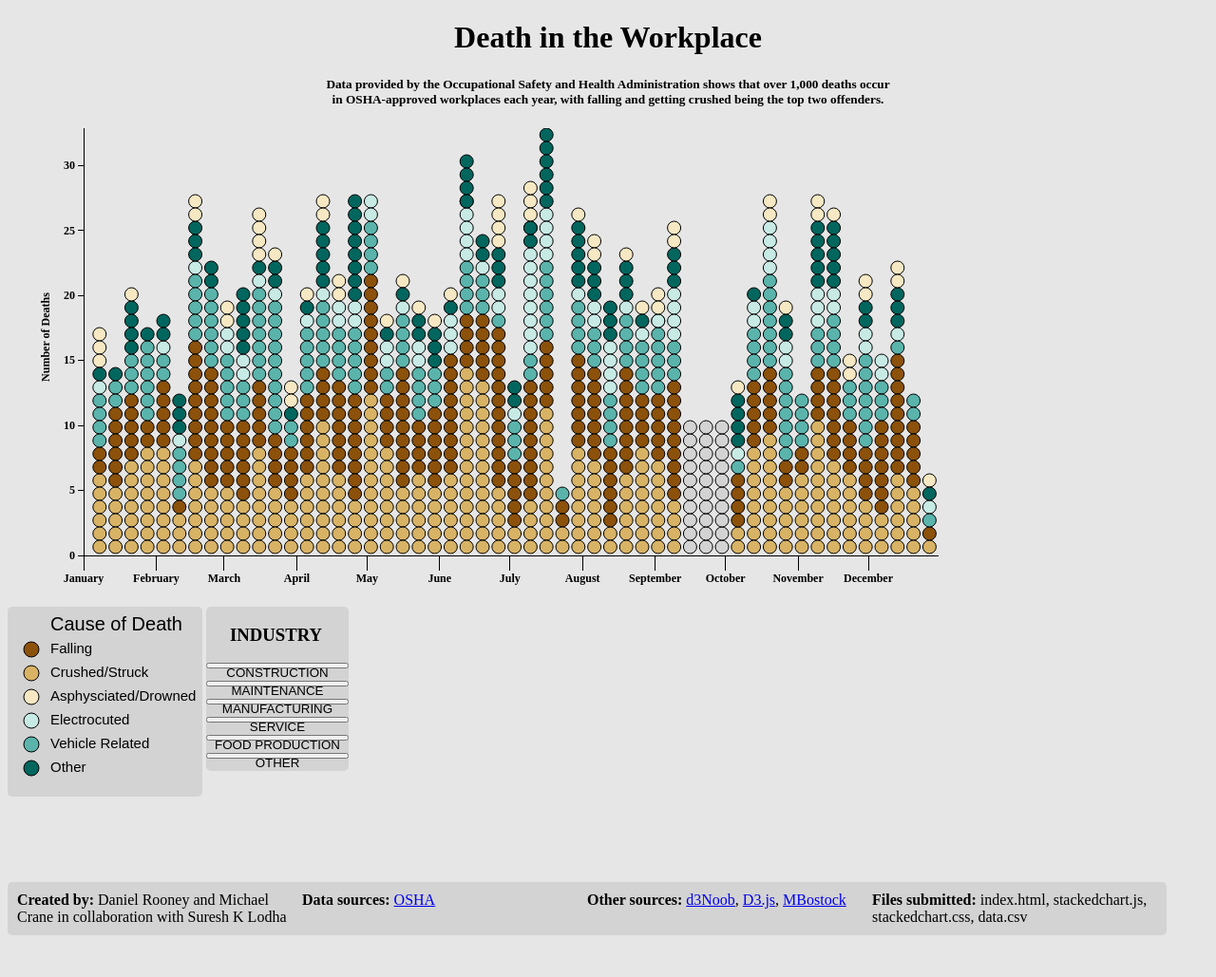
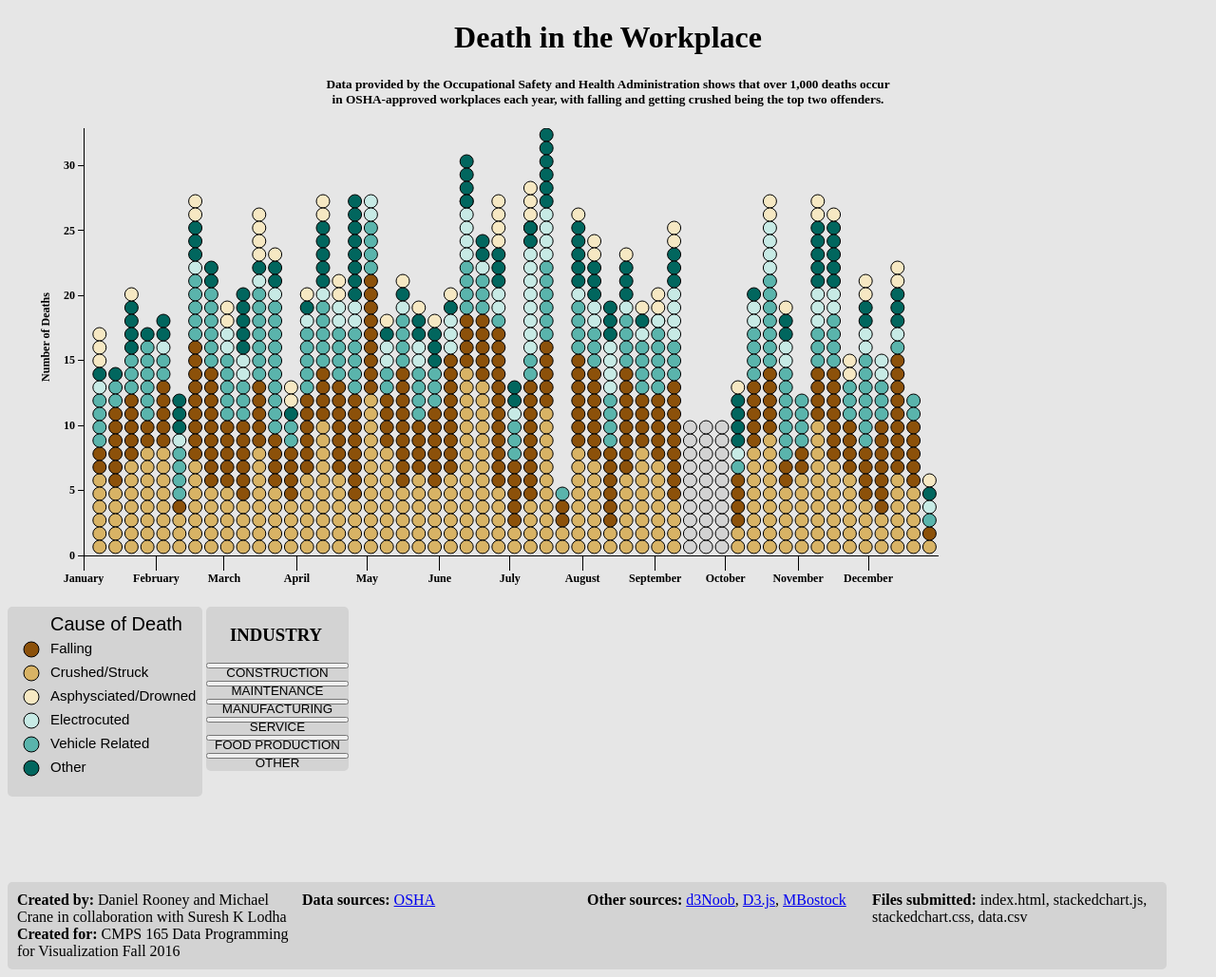
Before and after one commit to DanRooney/WorkplaceDeaths, a plain HTML site: page index.html in a window 1280 px wide. Shown: the whole page at 95% size. Before the commit the page ends 993 px from the top, so only its background shows below. Drawn offline with nearby package versions, Linux system fonts and the light colour scheme.

Commit message:
Add files via upload

```diff
--- a/index.html
+++ b/index.html
@@ -56,7 +56,8 @@
       <span class="footer_background">
       <div style='float:left; width:25%'>
       <strong>Created by:</strong> Daniel Rooney and Michael Crane
-      in collaboration with Suresh K Lodha
+      in collaboration with Suresh K Lodha <br>
+      <strong>Created for:</strong> CMPS 165 Data Programming for Visualization Fall 2016
       </div>
       <div style='float:right; width:25%'>
       <strong>Files submitted:</strong> index.html, stackedchart.js, stackedchart.css, data.csv
```
